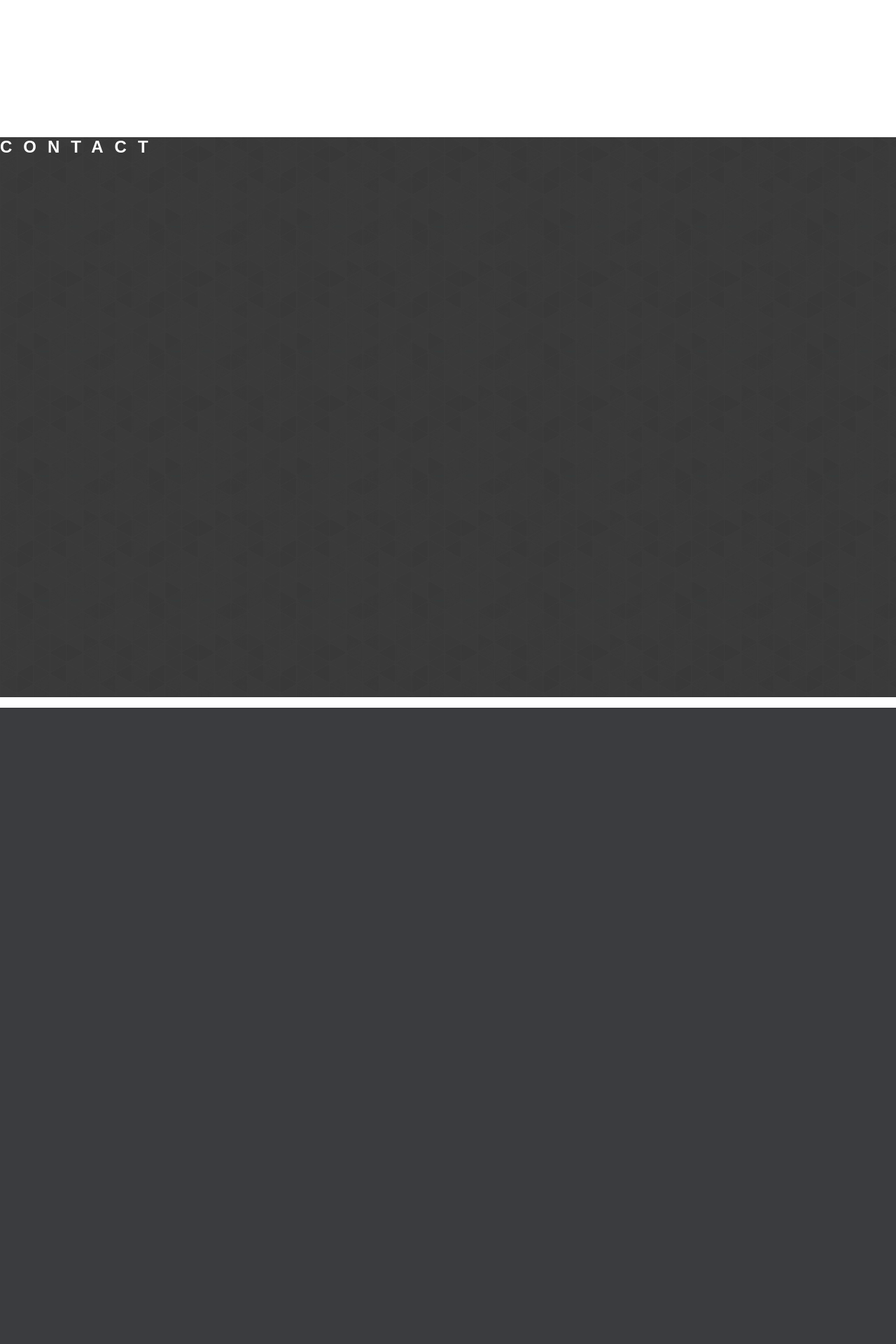
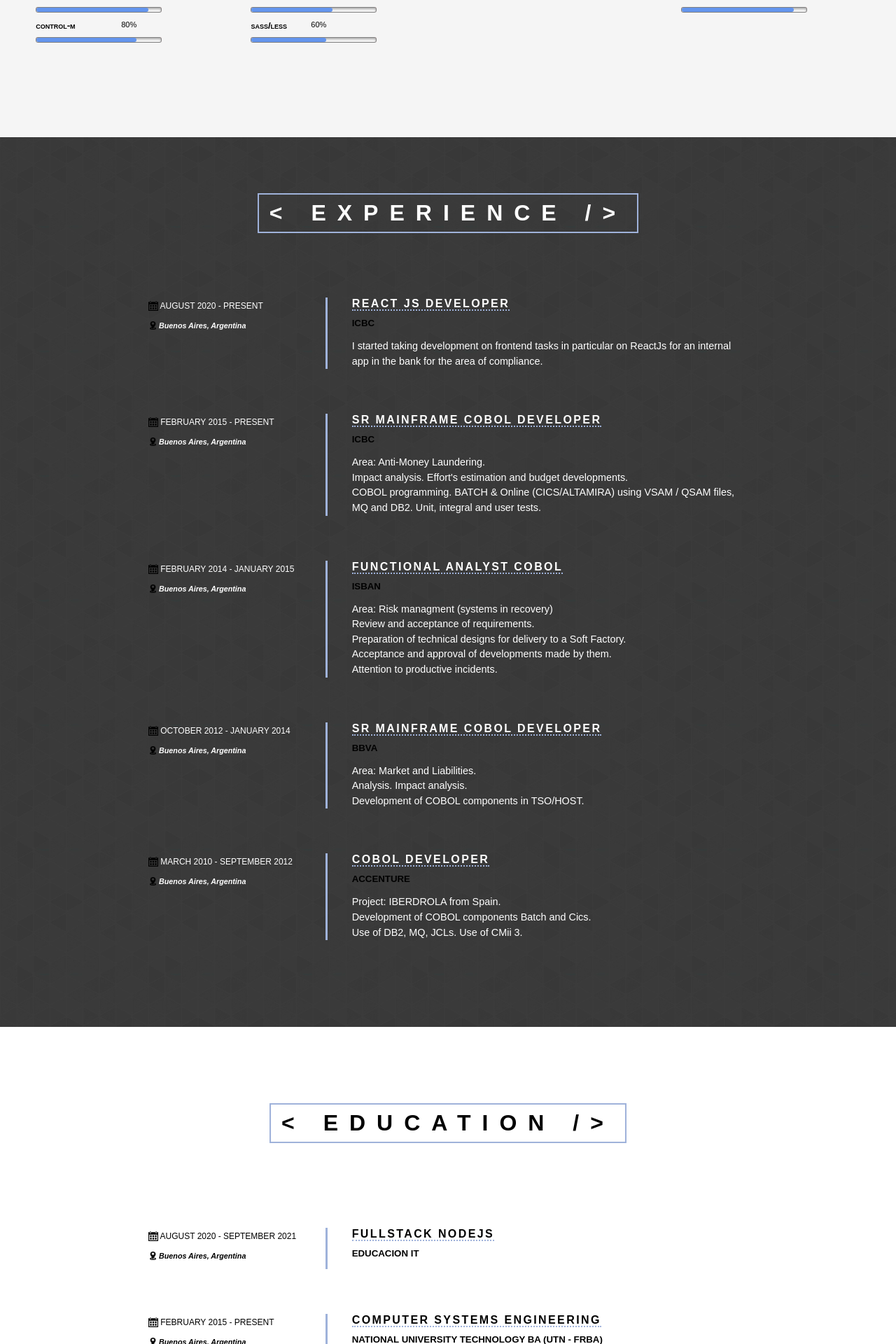
Before and after one commit to fedelopez89/resumeOld, a PHP site: page / in a window 1280 px wide. Shown: the part 2164-4084 px from the top of the page at 70% size. Before the commit the page ends 3175 px from the top, so only its background shows below. Run offline with PHP 8.4, Linux system fonts and the light colour scheme.

Commit message:
upd exp & add education

```diff
--- a/index.html
+++ b/index.html
@@ -58,18 +58,18 @@
                             </i>
                         </a>
                     </li>
-                    <li class="twitter">
+<!--                     <li class="twitter">
                         <a href="https://twitter.com/fedepincha73" target="_blank">
                             <i class="fa fa-twitter fa-2x" aria-hidden="true">
                             </i>
                         </a>
-                    </li>
+                    </li> -->
                 </ul>
             </div>
         </div>
     </header>
     <main>
-        <!-- <section id="aboutme">
+        <section id="aboutme">
             <div class="about-me-description">
                 <h1>&lt; about me /&gt;</h1>
                 <p>Hi! I am <strong><u>Federico López</u></strong>.</p>
@@ -85,8 +85,8 @@
             <div class='about-photo'>
                 <img src="./images/photo__01.jpeg" alt="photo-perfil" srcset="">
             </div>
-        </section> -->
-<!--         <section id="skills">
+        </section>
+        <section id="skills">
             <div class="skills-all">
                 <h1>&lt; skills /&gt;</h1>
                 <div class="skills-details">
@@ -125,10 +125,10 @@
                             </progress>
                         </div>
                         <div class="skill-item">
-                            <h5 style="width:85%" data-value="85">file-manager</h5>
-                            <progress max="100" value="85" class="file-manager">
+                            <h5 style="width:90%" data-value="90">db2</h5>
+                            <progress max="100" value="90" class="db2">
                                 <div class="progress-bar">
-                                    <span style="width: 85%">85%</span>
+                                    <span style="width: 90%">90%</span>
                                 </div>
                             </progress>
                         </div>
@@ -214,14 +214,6 @@
                     <div class="skill-separator skill-db">
                         <h4>DB / TOOLS</h4>
                         <div class="skill-item">
-                            <h5 style="width:90%" data-value="90">db2</h5>
-                            <progress max="100" value="90" class="db2">
-                                <div class="progress-bar">
-                                    <span style="width: 90%">90%</span>
-                                </div>
-                            </progress>
-                        </div>
-                        <div class="skill-item">
                             <h5 style="width:80%" data-value="80">sql</h5>
                             <progress max="100" value="80" class="sql">
                                 <div class="progress-bar">
@@ -264,69 +256,142 @@
                     </div>
                 </div>
             </div>
-        </section> -->
+        </section>
         <section id="experience">
+            <div class="exp-title">
                 <h1>&lt; experience /&gt;</h1>
+            </div>
+            <div class="exp-form">
                 <div class="exp-details">
-                <h2>icbc</h2>
-                <h3>reactjs developer</h3>
-                <h4>Buenos Aires, Argentina. 2020 - Present</h4>
+                    <div class="exp-details-left">
+                        <h5>August 2020 - Present</h5>
+                        <h6>Buenos Aires, Argentina</h6>
+                    </div>
+                    <div class="exp-details-right">
+                        <h4>react js developer</h4>
+                        <h5>icbc</h5>
                         <p>I started taking development on frontend tasks
                             in particular on ReactJs for an internal app in
                             the bank for the area of compliance.
                         </p>
                     </div>
+                </div>
                 <div class="exp-details">
-                <h2>icbc</h2>
-                <h3>sr mainframe cobol developer</h3>
-                <h4>Buenos Aires, Argentina. February 2015 - Present</h4>
-                <p>Area: Anti-Money Laundering
-                    Impact analysis. Effort's estimation and budget
-                    developments. COBOL programming. BATCH & Online
+                    <div class="exp-details-left">
+                        <h5>February 2015 - Present</h5>
+                        <h6>Buenos Aires, Argentina</h6>
+                    </div>
+                    <div class="exp-details-right">
+                        <h4>sr mainframe cobol developer</h4>
+                        <h5>icbc</h5>
+                        <p>Area: Anti-Money Laundering.</p>
+                        <p>Impact analysis. Effort's estimation and budget
+                            developments.</p>
+                        <p>COBOL programming. BATCH & Online
                             (CICS/ALTAMIRA) using VSAM / QSAM files, MQ and
                             DB2. Unit, integral and user tests.
                         </p>
                     </div>
-            <div class="exp-details">
-                <h2>isban</h2>
-                <h3>functional analyst cobol</h3>
-                <h4>Buenos Aires, Argentina. February 2014 - 2015</h4>
-                <p>Area: Risk managment (systems in recovery)
-                    Review and acceptance of requirements.
-                    Preparation of technical designs for delivery to
-                    a Soft Factory. Acceptance and approval of
-                    developments made by them. Attention to
-                    productive incidents.
-                </p>
                 </div>
                 <div class="exp-details">
-                <h2>bbva</h2>
-                <h3>sr mainframe cobol developer</h3>
-                <h4>Buenos Aires, Argentina. October 2012 - 2014</h4>
-                <p>Area: Market and Liabilities.
-                    Functional analysis. Impact analysis.
-                    Development of COBOL components in TSO/HOST.
-                </p>
+                    <div class="exp-details-left">
+                        <h5>February 2014 - January 2015</h5>
+                        <h6>Buenos Aires, Argentina</h6>
+                    </div>
+                    <div class="exp-details-right">
+                        <h4>functional analyst cobol</h4>
+                        <h5>isban</h5>
+                        <p>Area: Risk managment (systems in recovery)</p>
+                        <p>Review and acceptance of requirements.</p>
+                        <p>Preparation of technical designs for delivery to a Soft Factory.</p>
+                        <p>Acceptance and approval of developments made by them.</p>
+                        <p>Attention to productive incidents.</p>
+                    </div>
                 </div>
                 <div class="exp-details">
-                <h2>accenture</h2>
-                <h3>cobol developer</h3>
-                <h4>Buenos Aires, Argentina. March 2010 - September 2012</h4>
-                <p>Project: IBERDROLA from Spain.
-                    Development of COBOL components Batch&Cics. Use
-                    of DB2, MQ, JCLs. Use of CMii 3.
-                </p>
+                    <div class="exp-details-left">
+                        <h5>October 2012 - January 2014</h5>
+                        <h6>Buenos Aires, Argentina</h6>
+                    </div>
+                    <div class="exp-details-right">
+                        <h4>sr mainframe cobol developer</h4>
+                        <h5>bbva</h5>
+                        <p>Area: Market and Liabilities.</p>
+                        <p>Analysis. Impact analysis.</p>
+                        <p>Development of COBOL components in TSO/HOST.</p>
+                    </div>
+                </div>
+                <div class="exp-details">
+                    <div class="exp-details-left">
+                        <h5>March 2010 - September 2012</h5>
+                        <h6>Buenos Aires, Argentina</h6>
+                    </div>
+                    <div class="exp-details-right">
+                        <h4>cobol developer</h4>
+                        <h5>accenture</h5>
+                        <p>Project: IBERDROLA from Spain.</p>
+                        <p>Development of COBOL components Batch and Cics.</p>
+                        <p>Use of DB2, MQ, JCLs. Use of CMii 3.</p>
+                    </div>
+                </div>
             </div>
         </section>
         <section id="education">
-            <h1>education</h1>
+            <div class="edu-title">
+                <h1>&lt; education /&gt;</h1>
+            </div>
+            <div class="edu-form">
+                <div class="edu-details">
+                    <div class="edu-details-left">
+                        <h5>August 2020 - September 2021</h5>
+                        <h6>Buenos Aires, Argentina</h6>
+                    </div>
+                    <div class="edu-details-right">
+                        <h4>Fullstack NodeJs</h4>
+                        <h5>Educacion IT</h5>
+                    </div>
+                </div>
+                <div class="edu-details">
+                    <div class="edu-details-left">
+                        <h5>February 2015 - Present</h5>
+                        <h6>Buenos Aires, Argentina</h6>
+                    </div>
+                    <div class="edu-details-right">
+                        <h4>Computer Systems Engineering</h4>
+                        <h5>National University Technology BA (UTN - FRBA)</h5>
+                        <p>Incompleted. Third year reached.</p>
+                    </div>
+                </div>
+                <div class="edu-details">
+                    <div class="edu-details-left">
+                        <h5>February 2014 - January 2015</h5>
+                        <h6>Buenos Aires, Argentina</h6>
+                    </div>
+                    <div class="edu-details-right">
+                        <h4>Bachelor ́s degree in Business Administration</h4>
+                        <h5>Institute Euskal-Echea</h5>
+                    </div>
+                </div>
+            </div>
         </section>
         <section id="contact">
-            <h1>contact</h1>
+            <div class="contact-title">
+                <h1>&lt; contact /&gt;</h1>
+            </div>
         </section>
     </main>
     <footer>
-        <h5>© Federico López - Todos los derechos reservados</h5>
+        <div id="footer">
+            <h5>© 2021 Federico López. All rights reserved.</h5>
+            <div class="footer-contact">
+                <ul>
+                    <li>email</li>
+                    <li>linkedin</li>
+                    <li>github</li>
+                    <li>twitter</li>
+                </ul>
+            </div>
+        </div>
     </footer>
 </body>
 
--- a/style.css
+++ b/style.css
@@ -58,17 +58,17 @@ nav>ul {
     display: flex;
     justify-content: space-around;
     overflow: hidden;
-    width: 75%;
+    width: 76%;
 }
 
 nav>ul>li {
     color: var(--color-white);
+    border-bottom: 3px solid transparent;
     font-family: var(--font-raleway);
     font-weight: 600;
     letter-spacing: 0.05em;
     list-style: none;
     text-transform: uppercase;
-    border-bottom: 3px solid transparent;
 }
 
 nav>ul>li:first-of-type {
@@ -198,9 +198,7 @@ nav>ul>li>a {
 }
 
 /* ---------------- */
-
 /*  S E C T I O N   */
-
 /* ---------------- */
 
 main>section {
@@ -253,7 +251,7 @@ main>section>div>h1 {
 
 .about-me-description>p {
     color: #dddddd;
-    font-size: 1.3em;
+    font-size: 1.1em;
     line-height: 2;
 }
 
@@ -282,12 +280,12 @@ main>section>div>h1 {
 /* -------- */
 
 #skills {
+    background: whitesmoke;
     color: black;
     display: flex;
     flex-direction: column;
     min-height: 95vh;
     max-height: 95vh;
-    background: whitesmoke;
 }
 
 .skills-all {
@@ -304,6 +302,7 @@ main>section>div>h1 {
     border: 2px solid var(--color-li-underline);
     font-size: 2em;
     font-weight: 600;
+    margin-top: 15px;
     padding: 10px 15px;
     text-align: center;
 }
@@ -311,6 +310,7 @@ main>section>div>h1 {
 .skills-details {
     display: flex;
     justify-content: space-evenly;
+    padding-bottom: 40px;
 }
 
 .skills-details>div>h4 {
@@ -334,6 +334,8 @@ main>section>div>h1 {
 }
 
 .skill-item {
+    /* test */
+    max-width: 180px;
     font-variant: small-caps;
     padding-bottom: 10px;
 }
@@ -360,7 +362,7 @@ progress[value] {
     /* Although firefox doesn't provide any additional pseudo class to style the progress element container, any style applied here works on the container. */
     background-color: whiteSmoke;
     border-radius: 3px;
-    box-shadow: 0 2px 3px rgba(0, 0, 0, .5) inset;
+    box-shadow: 0 2px 3px rgba(158, 72, 72, 0.5) inset;
     /* Of all IE, only IE10 supports progress element that too partially. It only allows to change the background-color of the progress value using the 'color' attribute. */
     color: cornflowerblue;
     position: relative;
@@ -376,7 +378,7 @@ progress[value]::-webkit-progress-bar {
     background-color: whiteSmoke;
     border: 0.5px solid grey;
     border-radius: 3px;
-    box-shadow: 0 2px 3px rgba(0, 0, 0, .5) inset;
+    box-shadow: 0 2px 3px rgba(0, 0, 0, .3) inset;
 }
 
 progress[value]::-webkit-progress-value {
@@ -415,28 +417,255 @@ h5[data-value]:after {
     flex-direction: column;
     justify-content: space-evenly;
     min-height: 95vh;
-    padding: 0 8vw;
+    padding: 10vh 5vw;
 }
 
-#experience>h1 {
+.exp-title {
+    display: flex;
+    justify-content: center;
+}
+
+.exp-title>h1 {
+    align-self: center;
     border: 2px solid var(--color-li-underline);
     font-size: 2em;
     font-weight: 600;
-    padding: 10px 15px;
-    text-align: center;
+    margin-bottom: 6vh;
+    padding: 8px 15px;
 }
+
+.exp-form {
+    align-self: center;
+    display: flex;
+    flex-direction: column;
+    margin: 12px 0;
+    width: 80%;
+}
+
+.exp-details-left {
+    min-width: 30%;
+    max-width: 30%;
+    border-right: 3px solid var(--color-li-underline);
+}
+
+.exp-details {
+    display: flex;
+    flex-direction: row;
+    margin: 12px 0;
+    padding: 20px 30px;
+}
+
+.exp-details-left>h5 {
+    font-size: .75em;
+    font-weight: 100;
+    margin: 5px 0 15px 0px;
+    text-transform: uppercase;
+}
+
+.exp-details-left>h5::before {
+    content: '..... ';
+    color: transparent;
+    width: 20px;
+    height: 20px;
+    background-image: url('./images/calendar.svg');
+    background-size: contain;
+    background-repeat: no-repeat;
+    background-position: center;
+}
+
+.exp-details-left>h6 {
+    font-style: italic;
+}
+
+.exp-details-left>h6::before {
+    content: '..... ';
+    color: transparent;
+    width: 20px;
+    height: 20px;
+    background-image: url('./images/location.png');
+    background-size: contain;
+    background-repeat: no-repeat;
+    background-position: center;
+}
+
+.exp-details-right {
+    padding-left: 35px;
+}
+
+.exp-details-right>h4 {
+    display: inline;
+    font-weight: 700;
+    border-bottom: 2px dotted var(--color-li-underline);
+    letter-spacing: 0.15em;
+    text-transform: uppercase;
+}
+
+.exp-details-right>h5 {
+    color: black;
+    font-weight: 800;
+    margin: 11px 0 15px 0;
+    text-transform: uppercase;
+}
+
+.exp-details-right>p {
+    font-size: 0.9em;
+    line-height: 1.5em;
+}
+
 
 /* --------- */
 /* EDUCATION */
 /* --------- */
+#education {
+	background: white;
+    color: black;
+    display: flex;
+    flex-direction: column;
+    justify-content: space-evenly;
+    min-height: 95vh;
+    padding: 10vh 5vw;
+}
+
+.edu-title {
+    display: flex;
+    justify-content: center;
+}
+
+.edu-title>h1 {
+    align-self: center;
+    border: 2px solid var(--color-li-underline);
+    font-size: 2em;
+    font-weight: 600;
+    margin-bottom: 6vh;
+    padding: 8px 15px;
+}
+
+.edu-form {
+    align-self: center;
+    display: flex;
+    flex-direction: column;
+    margin: 12px 0;
+    width: 80%;
+}
+
+.edu-details-left {
+    min-width: 30%;
+    max-width: 30%;
+    border-right: 3px solid var(--color-li-underline);
+}
+
+.edu-details {
+    display: flex;
+    flex-direction: row;
+    margin: 12px 0;
+    padding: 20px 30px;
+}
+
+.edu-details-left>h5 {
+    font-size: .75em;
+    font-weight: 100;
+    margin: 5px 0 15px 0px;
+    text-transform: uppercase;
+}
+
+.edu-details-left>h5::before {
+    content: '..... ';
+    color: transparent;
+    width: 20px;
+    height: 20px;
+    background-image: url('./images/calendar.svg');
+    background-size: contain;
+    background-repeat: no-repeat;
+    background-position: center;
+}
+
+.edu-details-left>h6 {
+    font-style: italic;
+}
+
+.edu-details-left>h6::before {
+    content: '..... ';
+    color: transparent;
+    width: 20px;
+    height: 20px;
+    background-image: url('./images/location.png');
+    background-size: contain;
+    background-repeat: no-repeat;
+    background-position: center;
+}
+
+.edu-details-right {
+    padding-left: 35px;
+}
+
+.edu-details-right>h4 {
+    display: inline;
+    font-weight: 700;
+    border-bottom: 2px dotted var(--color-li-underline);
+    letter-spacing: 0.15em;
+    text-transform: uppercase;
+}
+
+.edu-details-right>h5 {
+    color: black;
+    font-weight: 800;
+    margin: 11px 0 15px 0;
+    text-transform: uppercase;
+}
+
+.edu-details-right>p {
+    font-size: 0.8em;
+}
 
 /* ------- */
 /* CONTACT */
 /* ------- */
+#contact {
+    color: white;
+    display: flex;
+    flex-direction: column;
+    justify-content: flex-start;
+    min-height: 95vh;
+    padding: 10vh 5vw;
+}
+
+.contact-title {
+    display: flex;
+    justify-content: center;
+}
+
+.contact-title>h1 {
+    align-self: center;
+    border: 2px solid var(--color-li-underline);
+    font-size: 2em;
+    font-weight: 600;
+    margin-bottom: 6vh;
+    padding: 8px 15px;
+}
 
 /* --------------- */
 /*   F O O T E R   */
 /* --------------- */
+footer {
+    align-items: center;
+    background-color: rgba(0, 0, 0, 0.9);
+    display: flex;
+    flex-direction: row;
+    font-weight: 100;
+    font-size: 0.8em;
+    letter-spacing: 0.2em;
+    justify-content: center;
+    min-height: 4em;
+    padding: 20px 0;
+}
+
+.footer-contact>ul {
+    display: flex;
+    flex-direction: row;
+    justify-content: center;
+    margin-top: 10px;
+    width: 100%;
+}
 
 /* --------------- */
 /*     T E S T     */
```
Also changed, not shown: images/calendar.svg (added), images/location.png (added). Lines whose indentation alone changed are shown as unchanged.
